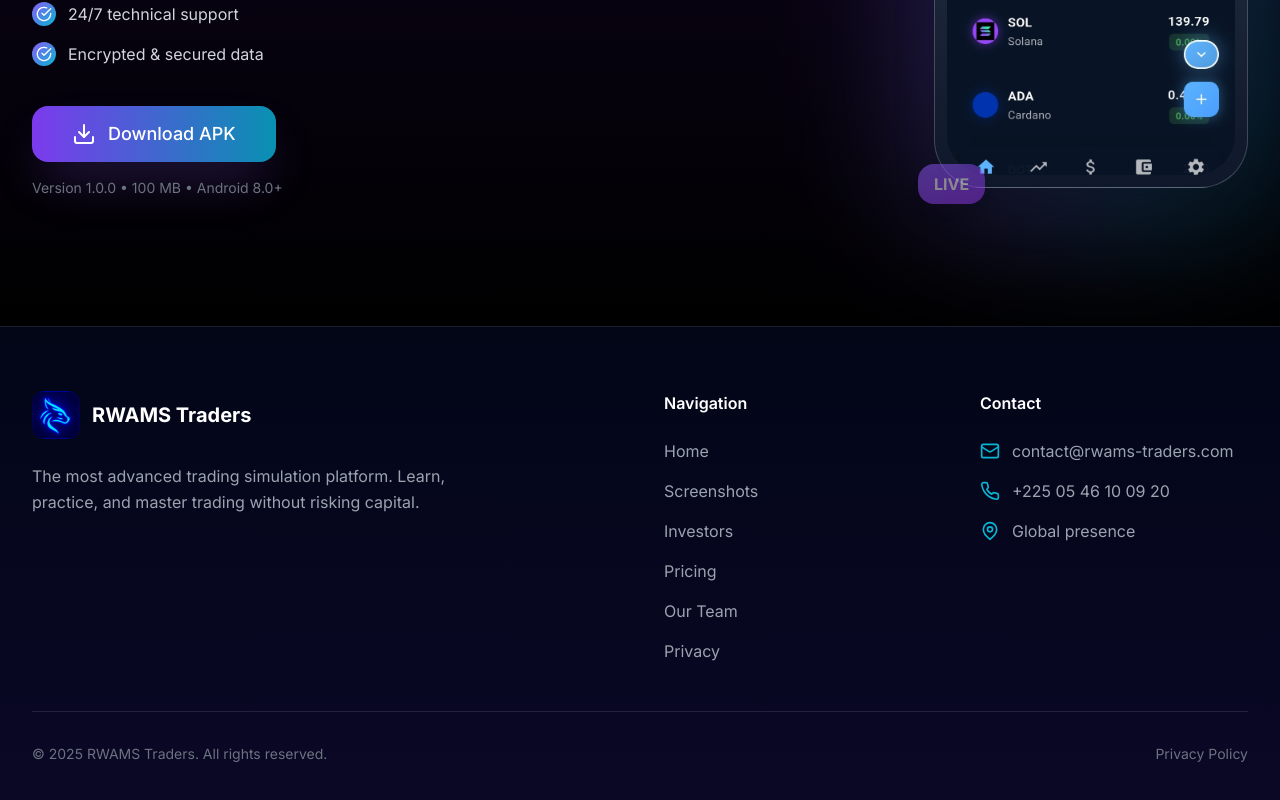
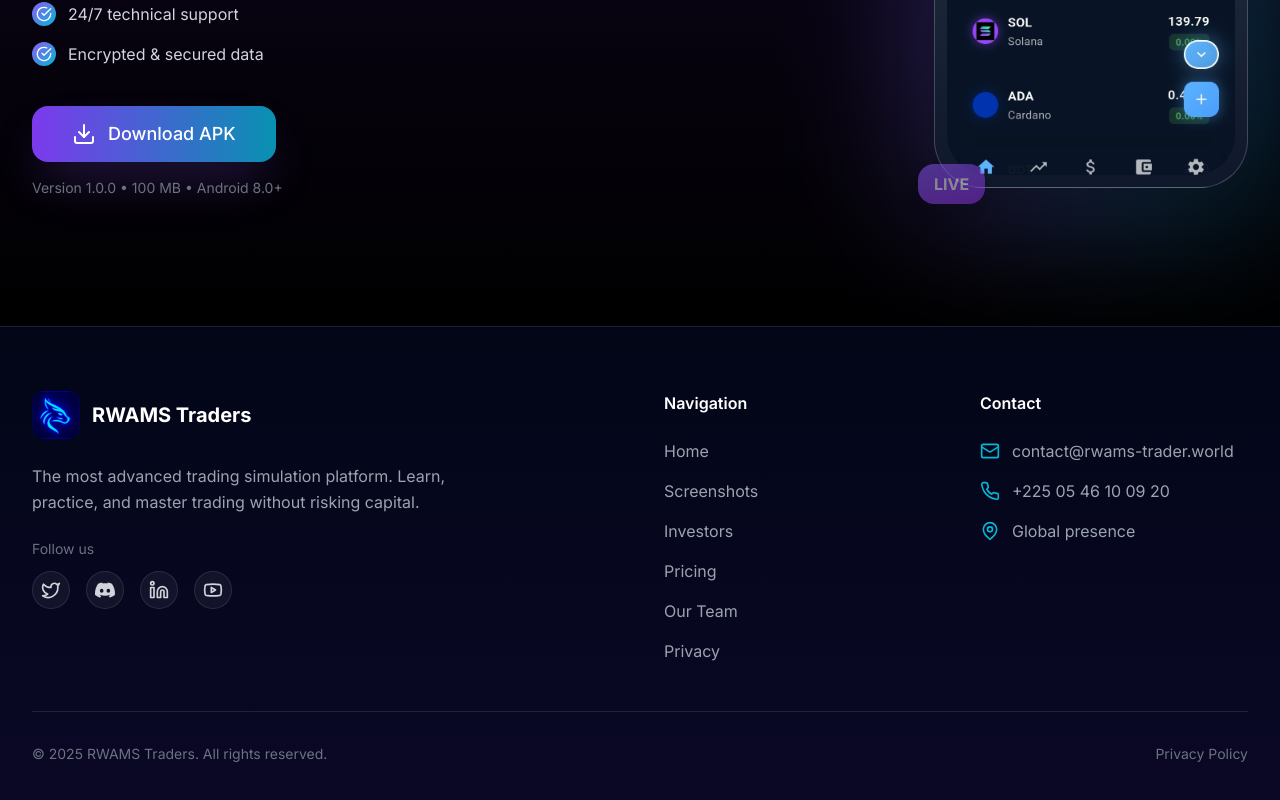
Before and after one commit to ezechielramissou755-sudo/rwams-trader-, a Next.js app: page / in a window 1280 px wide. Shown: the part 5922-6722 px from the top of the page. Built offline with nearby package versions, Linux system fonts and the light colour scheme.

Commit message:
Mise à jour du site

```diff
--- a/app/investors/page.tsx
+++ b/app/investors/page.tsx
@@ -328,7 +328,7 @@
               <div className="flex flex-col sm:flex-row gap-4 justify-center">
                 <Button className="bg-gradient-to-r from-violet-600 to-cyan-600 hover:from-violet-500 hover:to-cyan-500 text-white border-0 px-10 py-6 text-lg rounded-2xl">
                   <Mail className="w-5 h-5 mr-2" />
-                  contact@rwams-traders.com
+                  contact@rwams-trader.world
                 </Button>
                 <Button variant="outline" className="border-white/20 text-white hover:bg-white/10 px-10 py-6 text-lg rounded-2xl">
                   +225 05 46 10 09 20
--- a/app/layout.tsx
+++ b/app/layout.tsx
@@ -8,6 +8,11 @@
 export const metadata: Metadata = {
   title: "RWAMS Traders - Simulateur de Trading",
   description: "Application de simulation de trading crypto avec IA, analyses avancées et formation complète",
+  icons: {
+    icon: '/logo.png',
+    shortcut: '/logo.png',
+    apple: '/logo.png',
+  },
 };
 
 export default function RootLayout({
--- a/app/privacy/page.tsx
+++ b/app/privacy/page.tsx
@@ -1,6 +1,6 @@
 'use client';
 
-import React from 'react';
+import React, { useEffect, useState } from 'react';
 import Navbar from '@/components/Navbar';
 import Footer from '@/components/Footer';
 import { motion } from 'framer-motion';
@@ -85,6 +85,14 @@
 ];
 
 export default function Privacy() {
+  const [lastUpdated, setLastUpdated] = useState('');
+
+  useEffect(() => {
+    setLastUpdated(
+      new Date().toLocaleDateString('en-US', { year: 'numeric', month: 'long', day: 'numeric' })
+    );
+  }, []);
+
   return (
     <div className="bg-black font-sans antialiased text-white overflow-x-hidden">
       {/* Background Elements */}
@@ -122,7 +130,7 @@
             </h1>
 
             <p className="text-xl text-gray-400">
-              Last updated: {new Date().toLocaleDateString('en-US', { year: 'numeric', month: 'long', day: 'numeric' })}
+              Last updated: {lastUpdated || '—'}
             </p>
           </motion.div>
 
--- a/components/Footer.tsx
+++ b/components/Footer.tsx
@@ -3,7 +3,18 @@
 import React from 'react';
 import Link from 'next/link';
 import Image from 'next/image';
-import { TrendingUp, Mail, Phone, MapPin } from 'lucide-react';
+import { TrendingUp, Mail, Phone, MapPin, Twitter, Linkedin, Youtube } from 'lucide-react';
+
+const DiscordIcon = () => (
+  <svg
+    viewBox="0 0 24 24"
+    className="w-5 h-5"
+    fill="currentColor"
+    aria-hidden="true"
+  >
+    <path d="M20.317 4.369a19.791 19.791 0 0 0-4.885-1.515.074.074 0 0 0-.079.037c-.21.375-.444.864-.608 1.249-1.844-.276-3.68-.276-5.486 0-.164-.402-.414-.874-.624-1.249a.078.078 0 0 0-.079-.037 19.736 19.736 0 0 0-4.885 1.515.07.07 0 0 0-.032.026C.533 9.045-.32 13.58.099 18.061a.082.082 0 0 0 .031.057 19.9 19.9 0 0 0 5.993 3.032.082.082 0 0 0 .088-.03c.462-.63.874-1.295 1.226-1.994a.076.076 0 0 0-.041-.105 13.237 13.237 0 0 1-1.885-.9.078.078 0 0 1-.008-.132c.126-.094.252-.19.372-.288a.074.074 0 0 1 .077-.01c3.927 1.793 8.18 1.793 12.061 0a.074.074 0 0 1 .078.009c.12.098.246.194.372.289a.078.078 0 0 1-.006.132c-.6.35-1.226.648-1.886.899a.076.076 0 0 0-.04.106c.36.699.772 1.364 1.225 1.993a.076.076 0 0 0 .088.03 19.876 19.876 0 0 0 6.002-3.032.076.076 0 0 0 .03-.056c.5-5.177-.838-9.673-3.548-13.666a.061.061 0 0 0-.031-.027ZM8.02 15.3c-1.183 0-2.156-1.085-2.156-2.419 0-1.333.956-2.419 2.156-2.419 1.21 0 2.173 1.096 2.156 2.419 0 1.334-.956 2.419-2.156 2.419Zm7.974 0c-1.183 0-2.156-1.085-2.156-2.419 0-1.333.956-2.419 2.156-2.419 1.21 0 2.173 1.096 2.156 2.419 0 1.334-.946 2.419-2.156 2.419Z" />
+  </svg>
+);
 
 export default function Footer() {
   return (
@@ -29,6 +40,23 @@
             <p className="text-gray-400 max-w-md leading-relaxed">
               The most advanced trading simulation platform. Learn, practice, and master trading without risking capital.
             </p>
+            <div className="mt-6">
+              <p className="text-sm text-gray-500 mb-3">Follow us</p>
+              <div className="flex items-center gap-4">
+                <a href="https://x.com/RamissouD26326" target="_blank" rel="noopener noreferrer" className="p-2 rounded-full bg-white/5 border border-white/10 text-gray-300 hover:text-cyan-400 hover:border-cyan-400 transition-colors">
+                  <Twitter className="w-5 h-5" />
+                </a>
+                <a href="https://discord.gg/8RB5Jhs8" target="_blank" rel="noopener noreferrer" className="p-2 rounded-full bg-white/5 border border-white/10 text-gray-300 hover:text-cyan-400 hover:border-cyan-400 transition-colors">
+                  <DiscordIcon />
+                </a>
+                <a href="https://www.linkedin.com/in/ramissou-digital-648aa7392" target="_blank" rel="noopener noreferrer" className="p-2 rounded-full bg-white/5 border border-white/10 text-gray-300 hover:text-cyan-400 hover:border-cyan-400 transition-colors">
+                  <Linkedin className="w-5 h-5" />
+                </a>
+                <a href="https://www.youtube.com/channel/UCi9m6WTyfXW1V3cVGMBE4qQ" target="_blank" rel="noopener noreferrer" className="p-2 rounded-full bg-white/5 border border-white/10 text-gray-300 hover:text-cyan-400 hover:border-cyan-400 transition-colors">
+                  <Youtube className="w-5 h-5" />
+                </a>
+              </div>
+            </div>
           </div>
 
           {/* Links */}
@@ -74,7 +102,7 @@
             <ul className="space-y-4">
               <li className="flex items-center gap-3 text-gray-400">
                 <Mail className="w-5 h-5 text-cyan-500" />
-                contact@rwams-traders.com
+                contact@rwams-trader.world
               </li>
               <li className="flex items-center gap-3 text-gray-400">
                 <Phone className="w-5 h-5 text-cyan-500" />
--- a/components/effects/FuturisticStats.tsx
+++ b/components/effects/FuturisticStats.tsx
@@ -97,6 +97,10 @@
 
     return () => clearInterval(timer);
   }, [currentIndex, currentStat.value]);
+
+  if (!isMounted) {
+    return null;
+  }
 
   return (
     <motion.div
--- a/components/effects/ScrollProgress.tsx
+++ b/components/effects/ScrollProgress.tsx
@@ -5,6 +5,7 @@
 
 export default function ScrollProgress() {
   const [scrollPercentage, setScrollPercentage] = useState(0);
+  const [isMounted, setIsMounted] = useState(false);
   const { scrollYProgress } = useScroll();
   const scaleX = useSpring(scrollYProgress, {
     stiffness: 100,
@@ -13,10 +14,18 @@
   });
 
   useEffect(() => {
+    setIsMounted(true);
+  }, []);
+
+  useEffect(() => {
     return scrollYProgress.on('change', (latest) => {
       setScrollPercentage(Math.round(latest * 100));
     });
   }, [scrollYProgress]);
+
+  if (!isMounted) {
+    return null;
+  }
 
   return (
     <>
--- a/components/innovations/AIChatbot.tsx
+++ b/components/innovations/AIChatbot.tsx
@@ -23,7 +23,7 @@
   },
   {
     keywords: ['contact', 'email', 'phone'],
-    answer: "Reach us at contact@rwams-traders.com or +225 05 46 10 09 20"
+    answer: "Reach us at contact@rwams-trader.world or +225 05 46 10 09 20"
   },
 ];
 
@@ -42,7 +42,7 @@
 
     // Find matching answer
     const lowerInput = input.toLowerCase();
-    let answer = "Thanks for your question! For more details, email contact@rwams-traders.com";
+    let answer = "Thanks for your question! For more details, email contact@rwams-trader.world";
 
     for (const qa of predefinedAnswers) {
       if (qa.keywords.some(keyword => lowerInput.includes(keyword))) {
--- a/components/innovations/InteractiveFAQ.tsx
+++ b/components/innovations/InteractiveFAQ.tsx
@@ -123,7 +123,7 @@
             Didn’t find the answer you need?
           </p>
           <a
-            href="mailto:contact@rwams-traders.com"
+            href="mailto:contact@rwams-trader.world"
             className="inline-flex items-center gap-2 text-cyan-400 hover:text-cyan-300 font-medium transition-colors"
           >
             Contact our support team
```
Also changed, not shown: public/alerts.jpg (renamed from public/screenshots/alerts.jpg).
